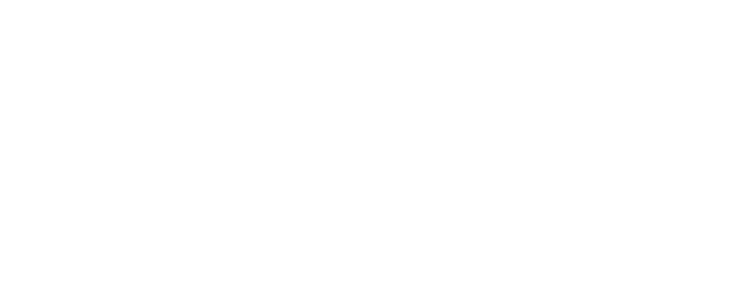
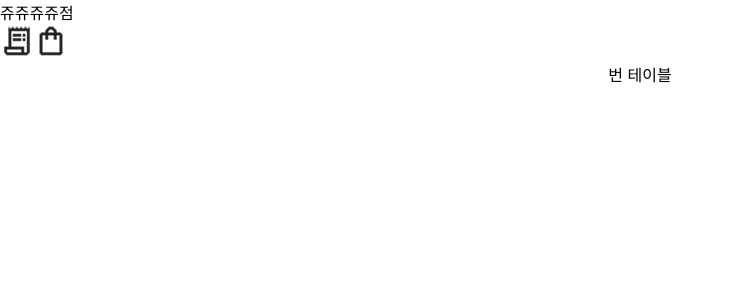
Before and after one commit to toyProjectETA-pay/pay, a React (Create React App) app in the folder front/: page /aehanmute/history in a window 1280 px wide. Before the commit this address had no page. Shown: the top 300 px of the page, without its empty margins (0-733 px from the left). Built offline with nearby package versions, Linux system fonts and the light colour scheme.

Commit message:
250913_채현_header comp 생성, History page 생성

```diff
--- a/front/src/App.js
+++ b/front/src/App.js
@@ -6,6 +6,7 @@
 import CartPage from './Pages/CartPage.js';
 import { useNavigate, useSearchParams } from 'react-router-dom'
 import Result from './Pages/Result.js';
+import HistoryPage from './Pages/HistoryPage.js';
 
 function App() {
   const [activated, setActivated] = useState('main');
@@ -22,6 +23,9 @@
   const goToCart = () => {
       navigate(`/aehanmute/cart?table=${table}`);
   };
+  const goToHistory = () =>{
+      navigate(`/aehanmute/history?table=${table}`);
+  }
 
   /*menu.json 불러오는 비동기함수, 첫 렌더링에만 실행 */
   useEffect(()=>{
@@ -83,10 +87,13 @@
             menuQty={menuQty}
             onSelectMenu={onSelectMenu}
             goToCart={goToCart}
+            goToHistory={goToHistory}
           />
         } />
         <Route path='/aehanmute/cart/' element={
           <CartPage
+            goToCart={goToCart}
+            goToHistory={goToHistory}
             navUsedAt={(page)=>{ setPage(page); }}
             navState={page}
             menuQty={menuQty}
@@ -101,6 +108,14 @@
         <Route path='/aehanmute/orderresult' element={
           <Result />
         } />
+        <Route path='/aehanmute/history/' element={
+          <HistoryPage
+            goToCart={goToCart}
+            goToHistory={goToHistory}
+            navUsedAt={(page)=>{ setPage(page); }}
+            navState={page}
+          />
+        } />
       </Routes>
     </>
   );
--- /dev/null
+++ b/front/src/Comp/Header.js
@@ -0,0 +1,27 @@
+import React from 'react'
+import history from '../images/history.png'
+import cart from '../images/cart.png'
+import { useNavigate } from 'react-router-dom'
+
+const Header = (props) => {
+  const navigate = useNavigate();
+  return (
+    <>
+      <header>쥬쥬쥬쥬점</header>
+      <div>
+        <img
+          src={history}
+          alt="주문내역"
+          onClick={() => props.goToHistory()}
+        />
+        <img
+          src={cart}
+          alt="장바구니"
+          onClick={() => props.goToCart()}
+        />
+      </div>
+    </>
+  )
+}
+
+export default Header
--- a/front/src/Comp/Nav.js
+++ b/front/src/Comp/Nav.js
@@ -48,7 +48,7 @@
             </>
         )
     }
-    else if(props.navState === 'cart'){
+    else if(props.navState === 'cart' || props.navState === 'history'){
         contents = (
             <span>{table}번 테이블</span>
         )
--- a/front/src/Pages/CartPage.js
+++ b/front/src/Pages/CartPage.js
@@ -4,6 +4,7 @@
 import List from '../Comp/List';
 import OrderBtn from '../Comp/OrderBtn';
 import axios from 'axios';
+import Header from '../Comp/Header';
 
 
 /**props: nav상태관리, menuQty(id, qty만 들어있음),
@@ -83,9 +84,9 @@
 
   return (
     <>
-      <header>
-        쥬쥬쥬쥬점
-      </header>
+      <Header
+        goToCart={props.goToCart}
+      />
       <Nav
         navState={props.navState}
       />
--- /dev/null
+++ b/front/src/Pages/HistoryPage.js
@@ -0,0 +1,25 @@
+import React, { useEffect } from 'react'
+import Header from '../Comp/Header'
+import Nav from '../Comp/Nav';
+
+const HistoryPage = (props) => {
+    useEffect(()=>{
+        props.navUsedAt('history');
+    }, []);
+
+
+
+    return (
+        <>
+            <Header
+                goToCart={props.goToCart}
+                goToHistory={props.goToHistory}
+            />
+            <Nav
+                navState={props.navState}
+            />
+        </>
+    )
+}
+
+export default HistoryPage
--- a/front/src/Pages/MenuPage.js
+++ b/front/src/Pages/MenuPage.js
@@ -2,6 +2,7 @@
 import Nav from '../Comp/Nav'
 import Menu from '../Comp/Menu'
 import OrderBtn from '../Comp/OrderBtn'
+import Header from '../Comp/Header'
 
 const MenuPage = (props) => {
 
@@ -12,9 +13,9 @@
 
     return (
         <>
-            <header>
-                쥬쥬쥬쥬점
-            </header>
+            <Header
+                goToCart={props.goToCart}
+            />
             <Nav
                 currentMenu={props.currentMenu}
                 onChangeMenu={props.onChangeMenu}
```
Also changed, not shown: front/src/images/cart.png (added), front/src/images/history.png (added).
